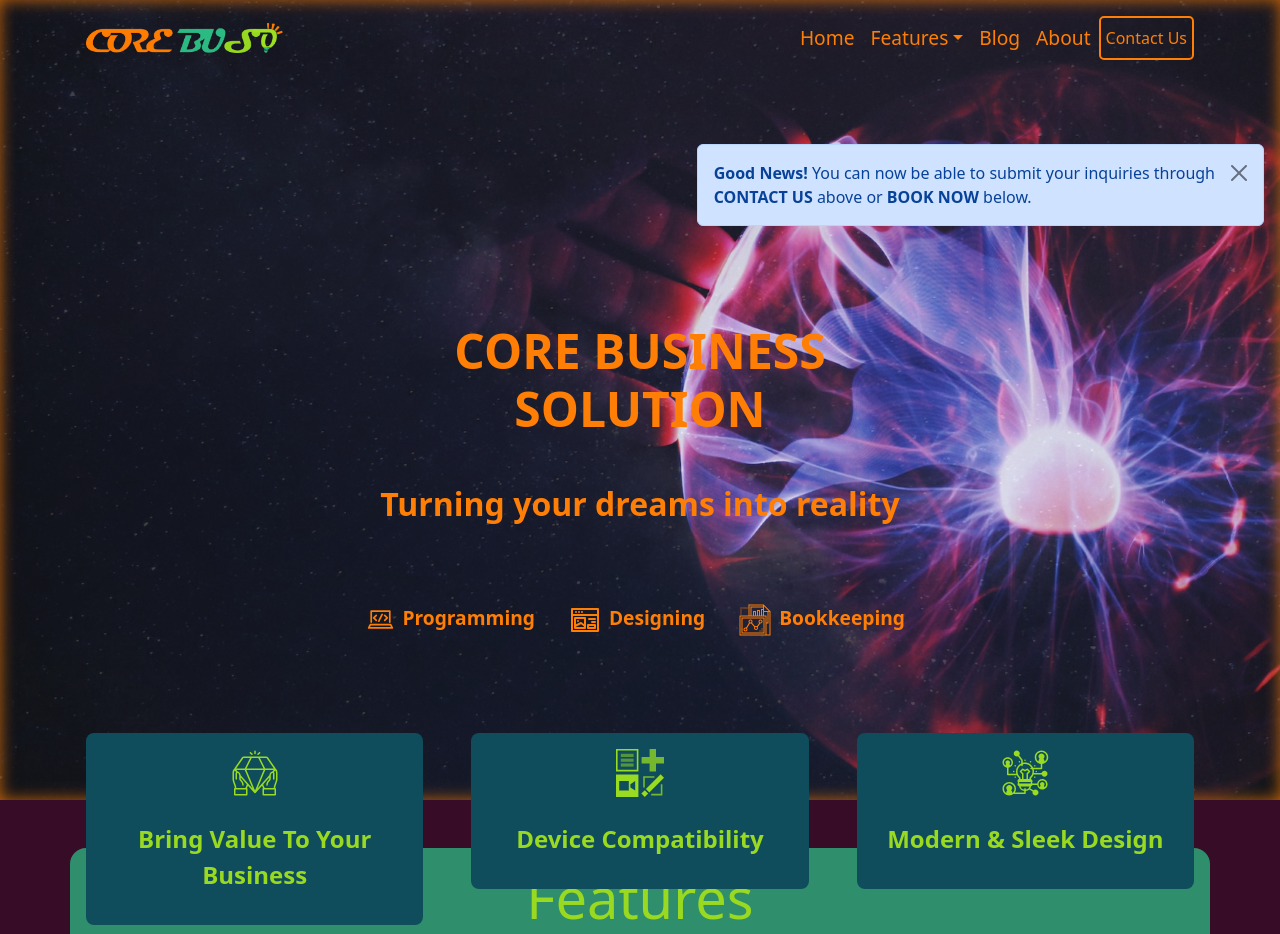
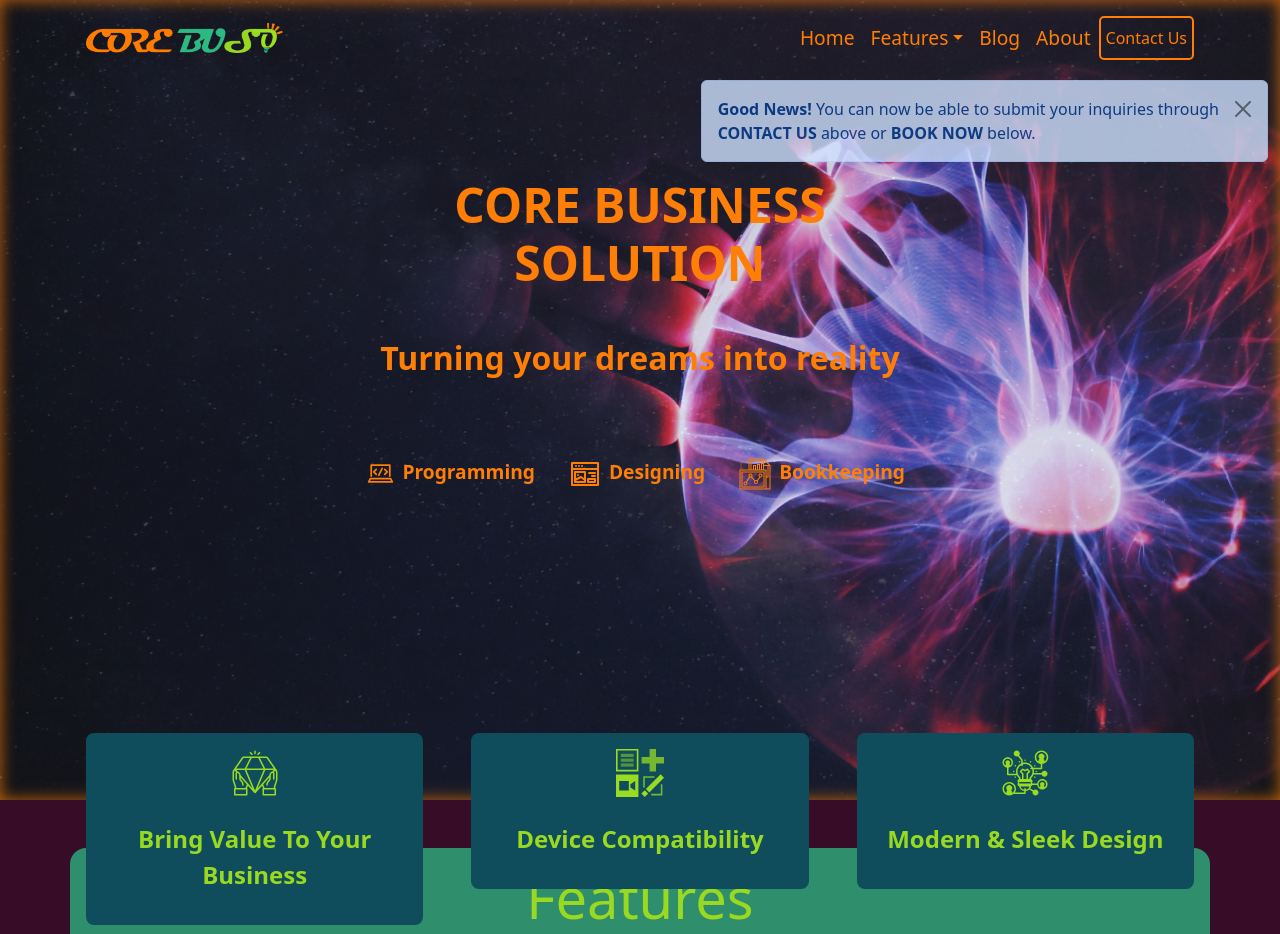
Before and after one commit to onceacurious/start-django, a Django app: page / in a window 1280 px wide. Shown: the top 934 px of the page. Run offline with Django 4.2, Linux system fonts and the light colour scheme; data comes from the database, SQL or seed files in the repository.

Commit message:
Add good new alert

```diff
--- a/home/templates/base/hero.html
+++ b/home/templates/base/hero.html
@@ -1,8 +1,7 @@
 {% load static %}
 
 <section class="mqh_bsspwi hero-inner-shadow" id="heroSection">
-    <div class="alert alert-primary mr-1 alert-dismissible fade show"
-        style="width: fit-content; margin: 4em 1em 0 auto;" role="alert">
+    <div class="alert alert-primary mr-1 alert-dismissible fade show alert-fixed" role="alert">
         <strong>Good News!</strong> You can now be able to submit your inquiries through <br><strong>CONTACT US</strong>
         above or <strong>BOOK NOW</strong> below.
         <button type="button" class="btn-close" data-bs-dismiss="alert" aria-label="Close"></button>
--- a/static/styles/corebuso.css
+++ b/static/styles/corebuso.css
@@ -57,6 +57,18 @@ html {
     var(--color2-100),
     var(--color5-100)
   );
+}
+
+.alert-fixed {
+  position: fixed;
+  top: 5em;
+  left: 0;
+  left: auto;
+  right: 0.75em;
+  z-index: 9999;
+  /* border-radius: 0; */
+  width: fit-content;
+  opacity: 0.8;
 }
 
 /* CUSTOM BUTTON */
```
